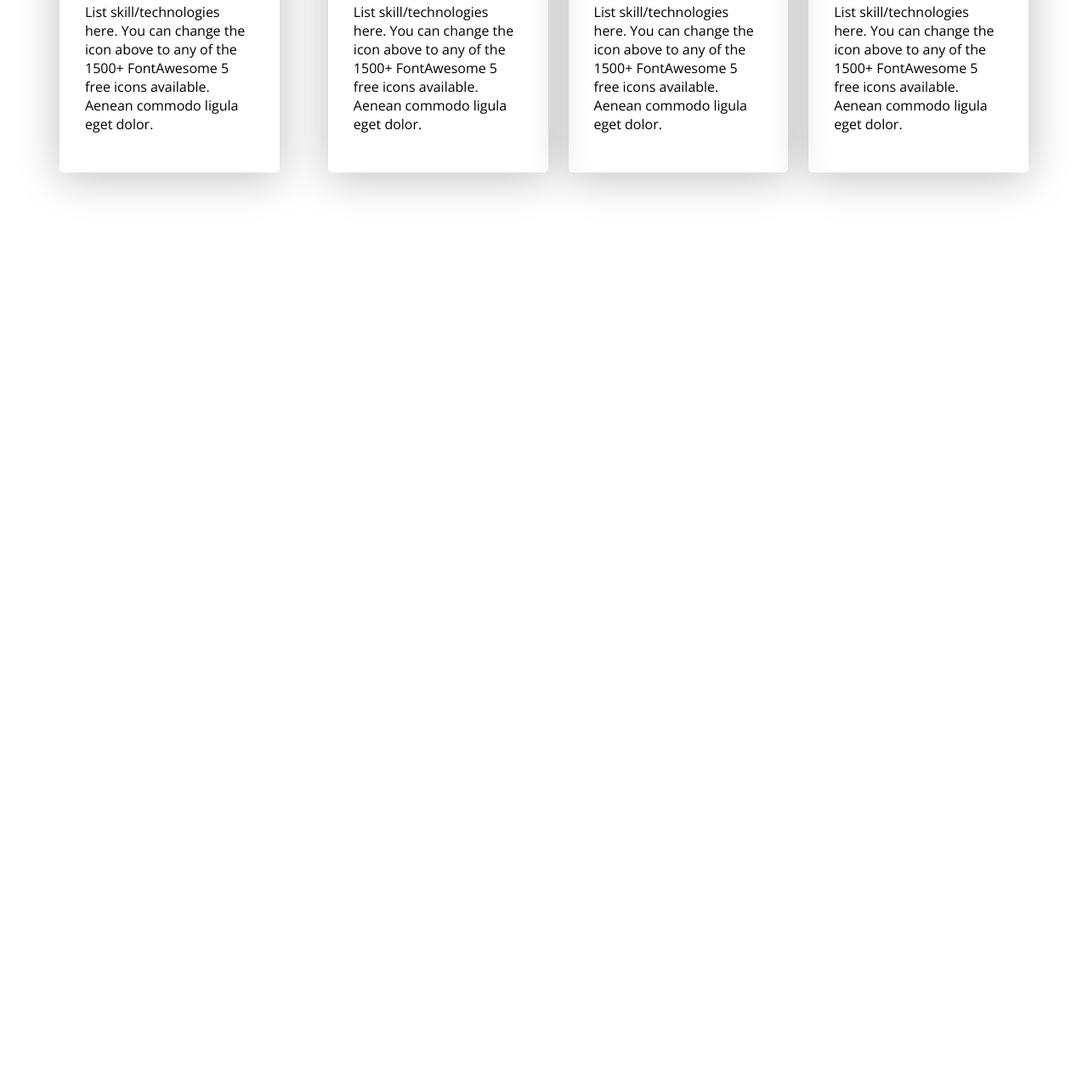
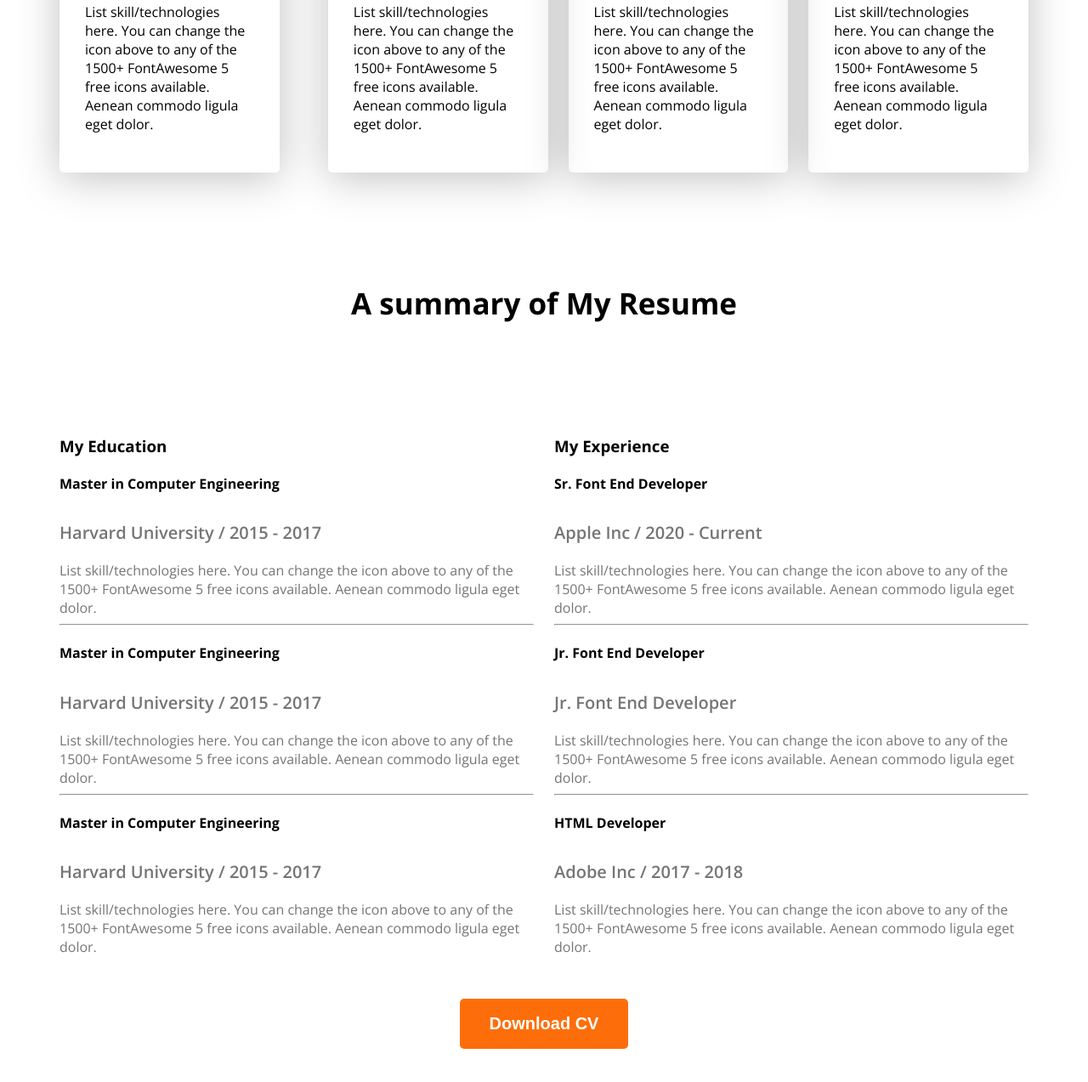
Before and after one commit to tahmidman20/web-dev-portfolio, a plain HTML site: page index.html in a window 1280 px wide. Shown: the part 2102-3375 px from the top of the page at 85% size. Before the commit the page ends 2435 px from the top, so only its background shows below. Drawn offline with nearby package versions, Linux system fonts and the light colour scheme.

Commit message:
resume part push git

```diff
--- a/index.html
+++ b/index.html
@@ -70,7 +70,8 @@
         </section>
         <section class="skills">
             <h3 class="sec-titl text-cntr">What I do</h3>
-            <p class="sec-d-tion text-cntr" id="skl-p">I have more than 10 years experience building software for clients all over
+            <p class="sec-d-tion text-cntr" id="skl-p">I have more than 10 years experience building software for
+                clients all over
                 the world.
                 Below is a quick overview of my main technical skill sets and technologies i use. Want to find out more
                 about my experience? Check out my online resume and project portfolio.</p>
@@ -110,6 +111,79 @@
             </div>
         </section>
 
+        <!-- 3rd-sec* -->
+
+        <section class="resume">
+            <h3 class="section-taitle" id="cntr">A summary of My Resume</h3>
+            <div class="resume-cntnr">
+                <div class="resume-colum">
+                    <h3 class="resume-colum-title">My Education</h3>
+                    <div class="experience">
+                        <h4 class="experience-title">Master in Computer Engineering</h4>
+                        <h5 class="experience-sib-title">Harvard University / 2015 - 2017</h5>
+                        <div class="experience-dec">List skill/technologies here. You can change the icon above
+                            to any of the 1500+ FontAwesome 5 free icons available. Aenean commodo ligula eget dolor.
+                        </div>
+                    </div>
+
+                    <hr>
+
+                    <div class="experience">
+                        <h4 class="experience-title">Master in Computer Engineering</h4>
+                        <h5 class="experience-sib-title">Harvard University / 2015 - 2017</h5>
+                        <div class="experience-dec">List skill/technologies here. You can change the icon above
+                            to any of the 1500+ FontAwesome 5 free icons available. Aenean commodo ligula eget dolor.
+                        </div>
+                    </div>
+
+                    <hr>
+
+                    <div class="experience">
+                        <h4 class="experience-title">Master in Computer Engineering</h4>
+                        <h5 class="experience-sib-title">Harvard University / 2015 - 2017</h5>
+                        <div class="experience-dec">List skill/technologies here. You can change the icon above
+                            to any of the 1500+ FontAwesome 5 free icons available. Aenean commodo ligula eget dolor.
+                        </div>
+                    </div>
+
+                </div>
+
+
+                <div class="resume-colum">
+                    <h3 class="resume-colum-title">My Experience</h3>
+                    <div class="experience">
+                        <h4 class="experience-title">Sr. Font End Developer</h4>
+                        <h5 class="experience-sib-title">Apple Inc / 2020 - Current</h5>
+                        <div class="experience-dec">List skill/technologies here. You can change the icon above
+                            to any of the 1500+ FontAwesome 5 free icons available. Aenean commodo ligula eget dolor.
+                        </div>
+                    </div>
+
+                    <hr>
+
+                    <div class="experience">
+                        <h4 class="experience-title">Jr. Font End Developer</h4>
+                        <h5 class="experience-sib-title">Jr. Font End Developer</h5>
+                        <div class="experience-dec">List skill/technologies here. You can change the icon above
+                            to any of the 1500+ FontAwesome 5 free icons available. Aenean commodo ligula eget dolor.
+                        </div>
+
+                        <hr>
+                    </div>
+                    <div class="experience">
+                        <h4 class="experience-title">HTML Developer</h4>
+                        <h5 class="experience-sib-title">Adobe Inc / 2017 - 2018</h5>
+                        <div class="experience-dec">List skill/technologies here. You can change the icon above
+                            to any of the 1500+ FontAwesome 5 free icons available. Aenean commodo ligula eget dolor.
+                        </div>
+                    </div>
+                </div>
+            </div>
+            <div class="text-position">
+                <button class="btn-pmy"> Download CV</button>
+            </div>
+        </section>
+
     </main>
     <footer>
 
--- a/styles/portfolio.css
+++ b/styles/portfolio.css
@@ -134,3 +134,31 @@ nav{
   line-height: 30px;
   font-size: 18px;
  }
+    /* resume-cntnr-styl* */
+  .resume-cntnr{
+    display: flex;
+    gap: 24px;
+  }
+  .experience-dec{
+    color: #757575;
+  }
+  .experience-sib-title{
+    color: #757575;
+    font-size: 20px;
+    font-weight: 600;
+    margin-bottom: 20px;
+  }
+  .reaume hr{
+    margin: 30px 5px;
+  }
+  #cntr{
+    text-align: center;
+    font-weight: bold;
+    font-size: 35px;
+    margin-bottom: 113px;
+  }
+  /* button* */
+  .text-position{
+    text-align: center;
+    margin-top: 50px;
+  }
```
Lines whose indentation alone changed are shown as unchanged.
